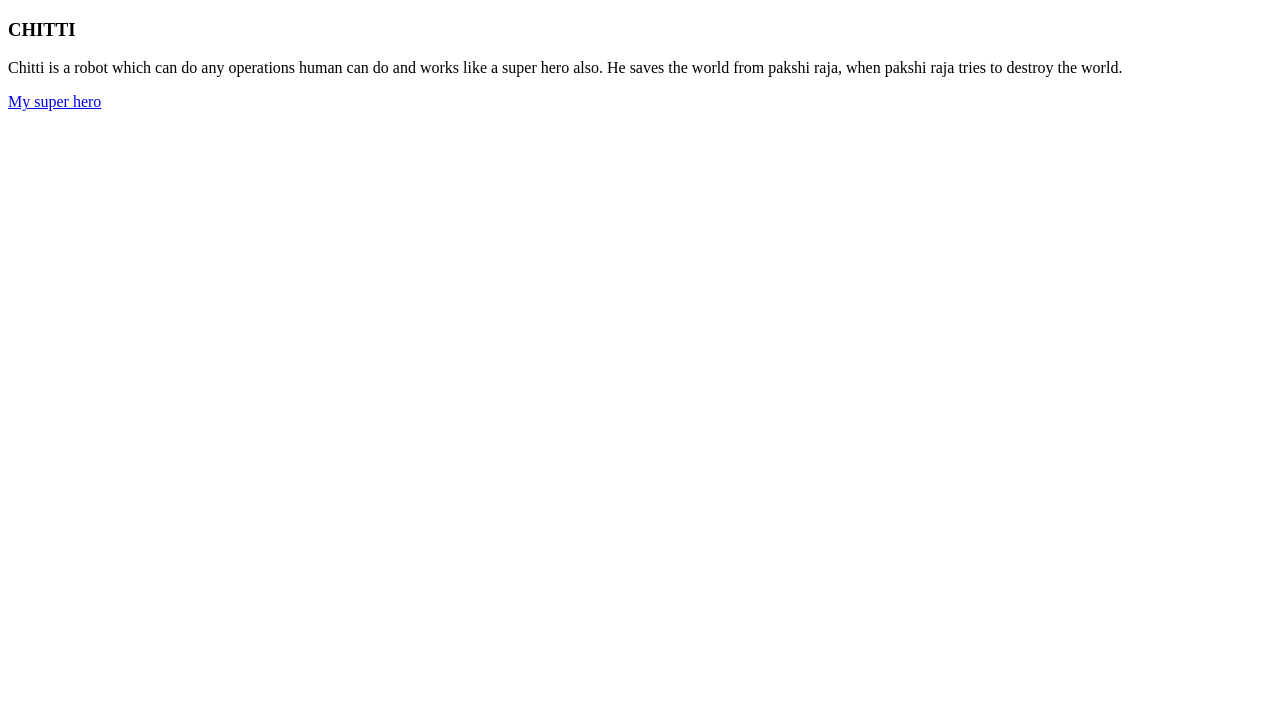
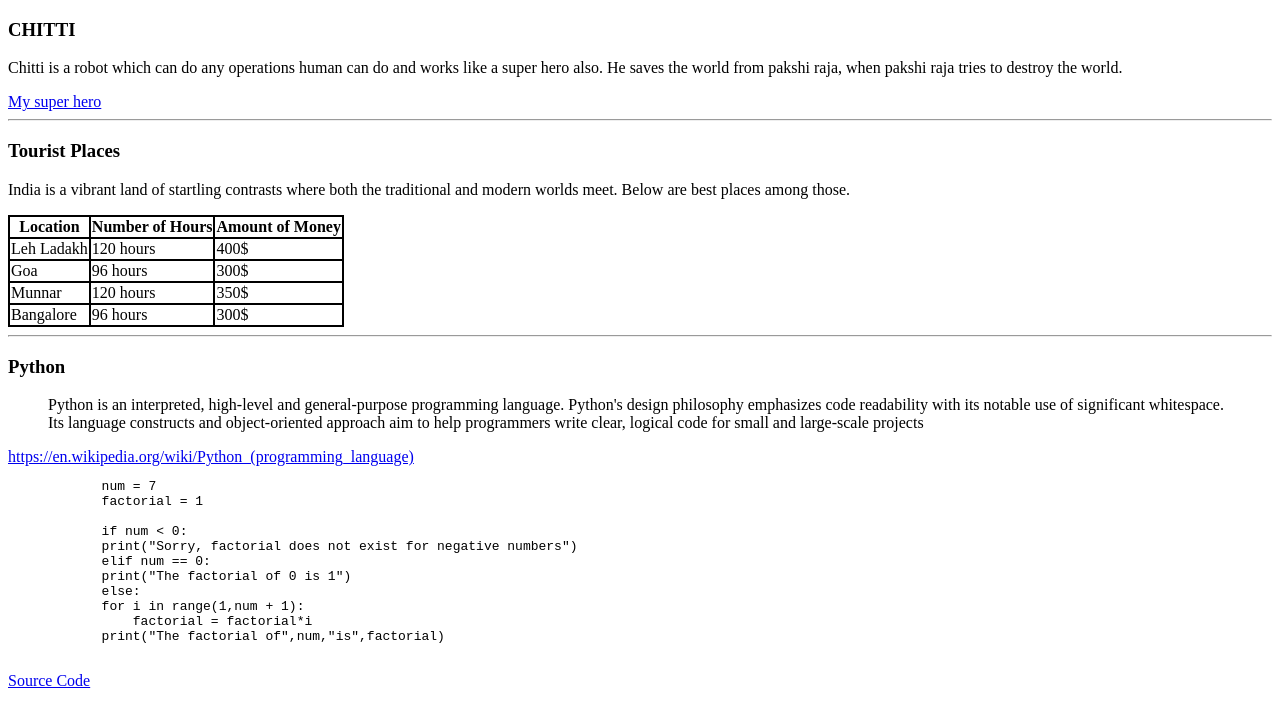
Before and after one commit to 44-563-Web-Apps-S21/webapps-s21-assignment-3-harshakurra123, a plain HTML site: page aboutme.html in a window 1280 px wide. Drawn offline with Linux system fonts and the light colour scheme.

Commit message:
block quote and pre tags in html

```diff
--- a/aboutme.html
+++ b/aboutme.html
@@ -1,6 +1,12 @@
 <!DOCTYPE html>
 <html>
     <head>
+        <style>
+            table, th, td {
+              border: 2px solid black;
+              border-collapse: collapse;
+            }
+        </style>
     </head>
     <body>
         <h3>CHITTI</h3>
@@ -8,5 +14,53 @@
             Chitti is a robot which can do any operations human can do and works like a super hero also. He saves the world from pakshi raja, when pakshi raja tries to destroy the world.
         </p>
         <a href="chitti.jpg">My super hero</a>
+        <hr>
+        <h3>Tourist Places</h3>
+        <p>India is a vibrant land of startling contrasts where both the traditional and modern worlds meet. Below are best places among those.</p>
+        <table>
+            <tr>
+                <th>Location</th>
+                <th>Number of Hours</th>
+                <th>Amount of Money</th>
+            </tr>
+            <tr>
+                <td>Leh Ladakh</td>
+                <td>120 hours</td>
+                <td>400$</td>
+            </tr>
+            <tr>
+                <td>Goa</td>
+                <td>96 hours</td>
+                <td>300$</td>
+            </tr>
+            <tr>
+                <td>Munnar</td>
+                <td>120 hours</td>
+                <td>350$</td>
+            </tr>
+            <tr>
+                <td>Bangalore</td>
+                <td>96 hours</td>
+                <td>300$</td>
+            </tr>
+        </table>
+        <hr>
+        <h3>Python</h3>
+        <blockquote cite="https://en.wikipedia.org/wiki/Python_(programming_language)">Python is an interpreted, high-level and general-purpose programming language. Python's design philosophy emphasizes code readability with its notable use of significant whitespace. Its language constructs and object-oriented approach aim to help programmers write clear, logical code for small and large-scale projects</blockquote>
+        <a href="https://en.wikipedia.org/wiki/Python_(programming_language)">https://en.wikipedia.org/wiki/Python_(programming_language)</a>
+        <pre>
+            num = 7
+            factorial = 1
+
+            if num < 0:
+            print("Sorry, factorial does not exist for negative numbers")
+            elif num == 0:
+            print("The factorial of 0 is 1")
+            else:
+            for i in range(1,num + 1):
+                factorial = factorial*i
+            print("The factorial of",num,"is",factorial)
+            </pre>
+        <a href="https://www.programiz.com/python-programming/examples/factorial">Source Code</a>
     </body>
 </html>
```
Also changed, not shown: index.html (+1 -1 lines).
